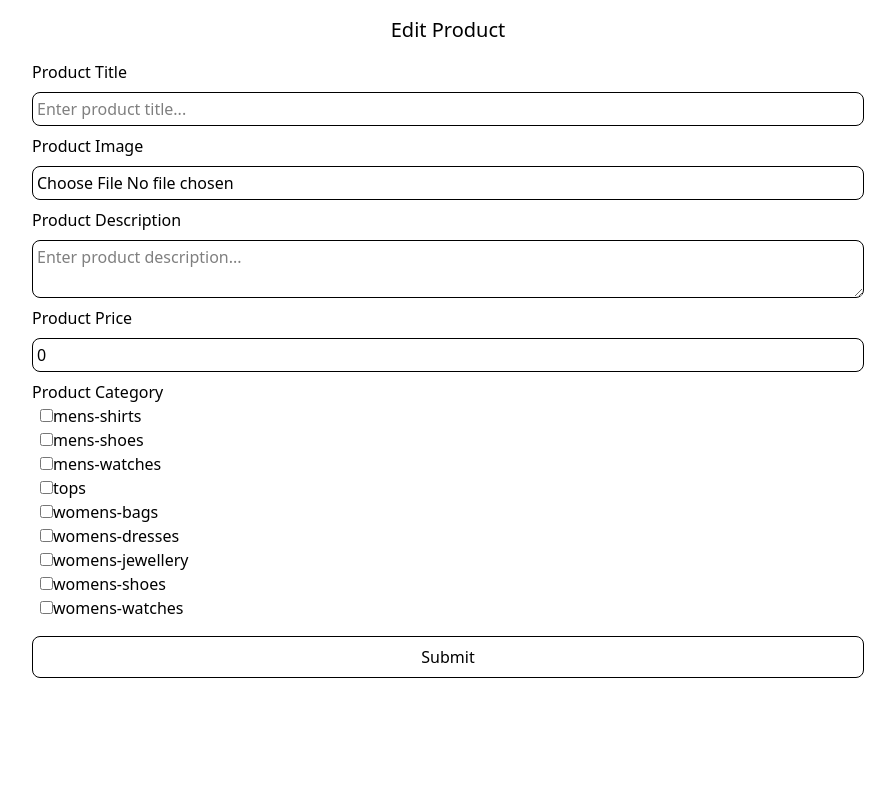
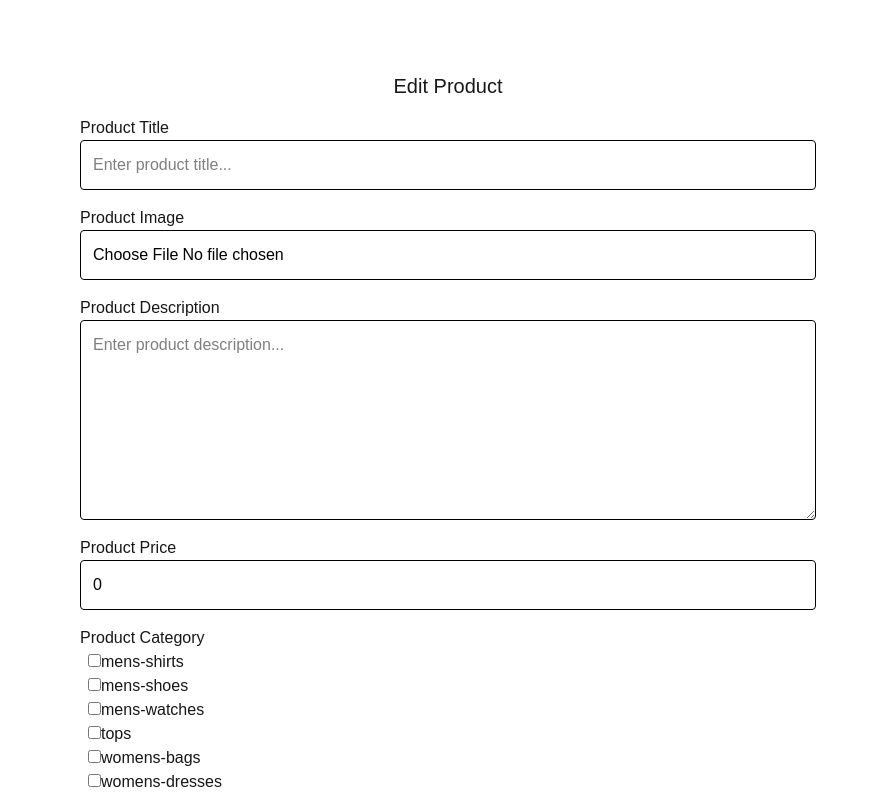
Before and after one commit to KennyAle/mango, a Next.js app in the folder final-project/: page /admin/edit-product/1 in a window 1280 px wide. Shown: the top 796 px of the page, without its empty margins (192-1087 px from the left). Built offline with nearby package versions, Linux system fonts and the light colour scheme; no server answers.

Commit message:
modified style of edit product page

```diff
--- a/final-project/src/app/admin/edit-product/[id]/page.tsx
+++ b/final-project/src/app/admin/edit-product/[id]/page.tsx
@@ -101,30 +101,40 @@ const EditProduct = ({ params }: Props) => {
   }, [])
 
   return (
-    <div className="flex flex-col justify-center items-center p-4">
+    <div className="flex flex-col justify-center items-center w-full min-h-screen p-10">
+      <div className="flex flex-col justify-center items-center p-8 w-2/3 bg-white dark:bg-neutral-800">
         <h1 className="text-xl mb-4">Edit Product</h1>
-      <form onSubmit={handleSubmit} className="flex flex-col w-2/3">
+        <form onSubmit={handleSubmit} className="flex flex-col w-full gap-4">
+          <div className="flex flex-col">
             <label htmlFor="title">Product Title</label>
-        <input type="text" name="title" required placeholder="Enter product title..." value={formInputs.title} onChange={(e) => handleChange(e)} className="border p-1 rounded-lg my-2" />
+            <input type="text" name="title" required placeholder="Enter product title..." value={formInputs.title} onChange={(e) => handleChange(e)} className="border p-3 rounded bg-white dark:bg-neutral-700 dark:border-neutral-600 text-black dark:text-white" />
+          </div>
+          <div className="flex flex-col">
             <label htmlFor="image">Product Image</label>
-        <input type="file" name="image" onChange={(e) => handleImage(e)} className="border p-1 rounded-lg my-2" />
+            <input type="file" name="image" onChange={(e) => handleImage(e)} className="border p-3 rounded bg-white dark:bg-neutral-700 dark:border-neutral-600 text-black dark:text-white" />
+          </div>
+          <div className="flex flex-col">
             <label htmlFor="description">Product Description</label>
-        <textarea name="description" id="description" required placeholder="Enter product description..." value={formInputs.description} onChange={(e) => handleChange(e)} className="border p-1 rounded-lg my-2"></textarea>
+            <textarea name="description" id="description" required placeholder="Enter product description..." value={formInputs.description} onChange={(e) => handleChange(e)} className="border p-3 rounded bg-white dark:bg-neutral-700 dark:border-neutral-600 text-black dark:text-white min-h-[200px]"></textarea>
+          </div>
+          <div className="flex flex-col">
             <label htmlFor="price">Product Price</label>
-        <input type="number" name="price" required placeholder="Enter product price..." value={formInputs.price} onChange={(e) => handleChange(e)} className="border p-1 rounded-lg my-2" />
+            <input type="number" name="price" required placeholder="Enter product price..." value={formInputs.price} onChange={(e) => handleChange(e)} className="border p-3 rounded bg-white dark:bg-neutral-700 dark:border-neutral-600 text-black dark:text-white" />
+          </div>
           <div>
             <h3>Product Category</h3>
             <div className="flex flex-col">
               {categoriesList.map((cat, index) => (
                 <label key={index} className="pl-2">
-                <input type="checkbox" value={cat} checked={formInputs.category?.includes(cat)} onChange={(e) => handleCategory(e)} />
+                  <input type="checkbox" value={cat} checked={formInputs.category?.includes(cat)} onChange={(e) => handleCategory(e)} className=""/>
                   <span>{cat}</span>
                 </label>
               ))}
             </div>
           </div>
-        <button className="border rounded-lg p-2 mt-4">Submit</button>
+          <button className="bg-black text-white p-3 text-sm uppercase hover:bg-gray-900/80 transition">Submit</button>
         </form>
+      </div>
     </div>
   )
 }
--- a/final-project/src/app/globals.css
+++ b/final-project/src/app/globals.css
@@ -1 +1,56 @@
 @import "tailwindcss";
+
+:root {
+  --background: #ffffff;
+  --foreground: #171717;
+}
+
+.hide-scrollbar {
+  scrollbar-width: none;
+  -ms-overflow-style: none;
+}
+
+.hide-scrollbar::-webkit-scrollbar {
+  display: none;
+}
+
+.swiper {
+  width: 100%;
+}
+
+.swiper-slide {
+  text-align: center;
+  background: #444;
+
+  display: flex;
+  justify-content: center;
+  align-items: center;
+}
+
+.custom-pagination .swiper-pagination-bullet {
+  @apply w-1 h-1 bg-gray-400 dark:bg-gray-500 opacity-70 rounded-full;
+}
+.custom-pagination .swiper-pagination-bullet-active {
+  @apply bg-stone-600 dark:bg-stone-100 opacity-100;
+}
+
+
+@theme inline {
+  --color-background: var(--background);
+  --color-foreground: var(--foreground);
+  --font-sans: var(--font-geist-sans);
+  --font-mono: var(--font-geist-mono);
+}
+
+@media (prefers-color-scheme: dark) {
+  :root {
+    --background: #0a0a0a;
+    --foreground: #ededed;
+  }
+}
+
+body {
+  background: var(--background);
+  color: var(--foreground);
+  font-family: Arial, Helvetica, sans-serif;
+}
```
Lines whose indentation alone changed are shown as unchanged.
